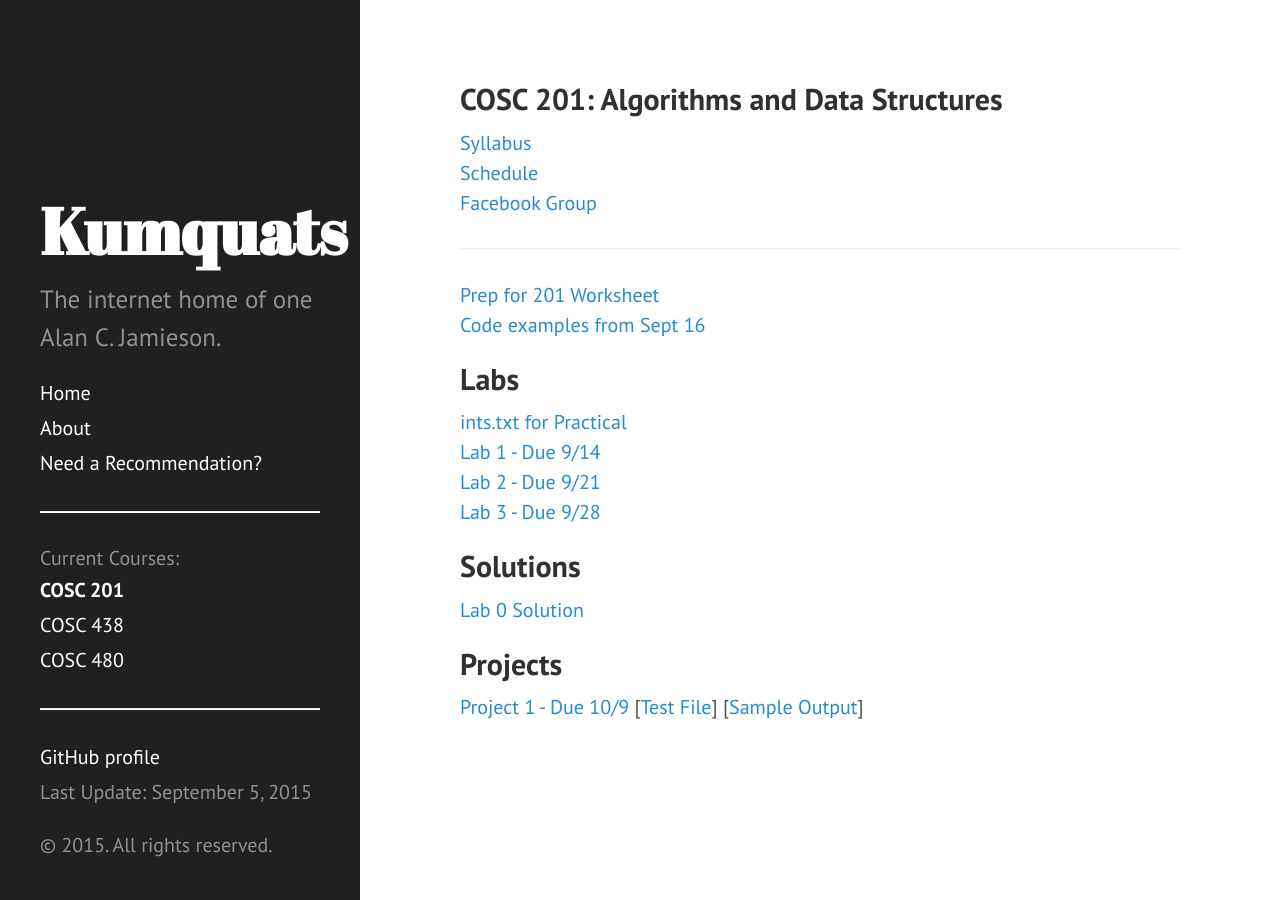
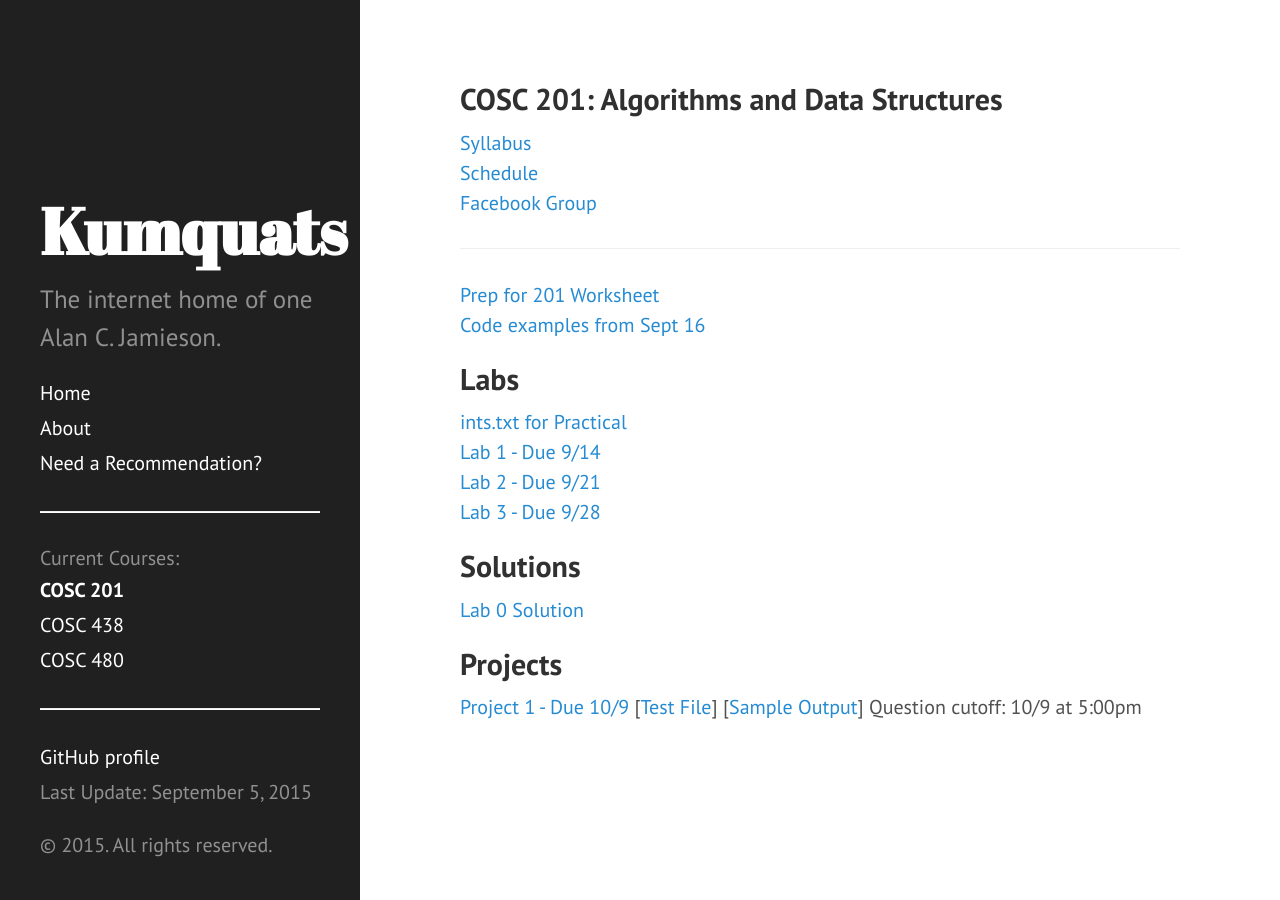
Before and after one commit to ripark/ripark.github.io, a Jekyll site: the page built from f15/cosc201.html, in a window 1280 px wide. Built offline with Jekyll 4.4.1, drawn with Linux system fonts in a browser that asks for light colours; Markdown is read by kramdown in place of the engine named in the settings.

Commit message:
Cutoffs for first projects

```diff
--- a/f15/cosc201.html
+++ b/f15/cosc201.html
@@ -27,4 +27,4 @@ shorttitle: "COSC 201"
 <a href="http://ripark.github.io/f15/Lab0.java">Lab 0 Solution</a>
 <br>
 <h2> Projects </h2>
-<a href="http://ripark.github.io/f15/COSC201Asg1.pdf">Project 1 - Due 10/9</a> [<a href="http://ripark.github.io/f15/accounts.txt">Test File</a>] [<a href="http://ripark.github.io/f15/sample.txt">Sample Output</a>]
+<a href="http://ripark.github.io/f15/COSC201Asg1.pdf">Project 1 - Due 10/9</a> [<a href="http://ripark.github.io/f15/accounts.txt">Test File</a>] [<a href="http://ripark.github.io/f15/sample.txt">Sample Output</a>] Question cutoff: 10/9 at 5:00pm
--- a/f15/cosc480.html
+++ b/f15/cosc480.html
@@ -34,4 +34,4 @@ title: "COSC 480: Topics in Computer Science"
 <br>
 <h1>Projects</h1>
 <br>
-<a href="http://ripark.github.io/f15/COSC480Project1.pdf">Miniproject 1 - Due 10/9</a>
+<a href="http://ripark.github.io/f15/COSC480Project1.pdf">Miniproject 1 - Due 10/9</a> Question cutoff: 10/9 at 12:00pm
```
